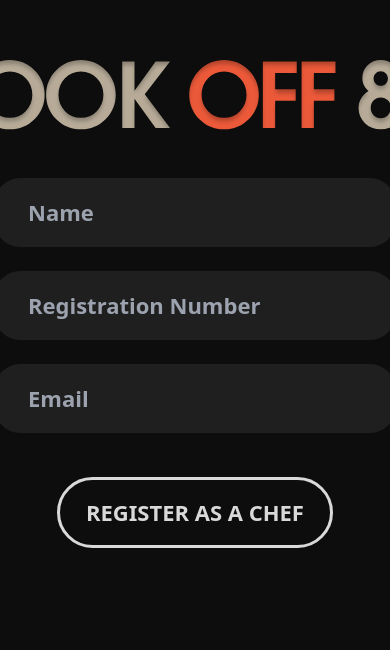
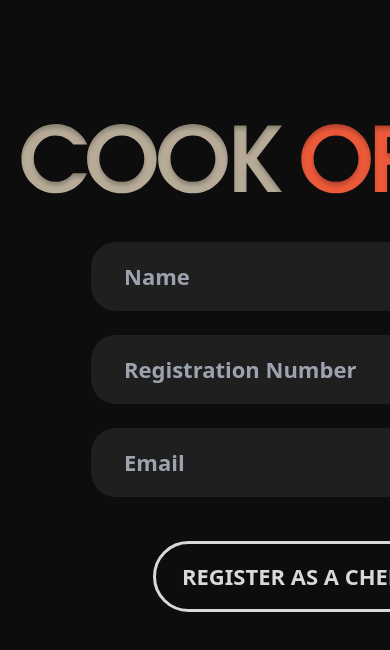
Before and after one commit to CodeChefVIT/cookoff23-portal, a Next.js app in the folder frontend/: page /register in a window 390 px wide. Shown: the part 118-768 px from the top of the page. Built offline with nearby package versions, Linux system fonts and the light colour scheme.

Commit message:
fix: Responsiveness

```diff
--- a/frontend/src/components/submissions.js
+++ b/frontend/src/components/submissions.js
@@ -14,7 +14,7 @@ function SubmitCode(props) {
   const subRes = [
     "No Runtime error",
     "Within time limit",
-    "ALl test cases have passed",
+    "All test cases have passed",
   ];
   useEffect(() => {
     setTestCaseClicked(0);
--- a/frontend/src/pages/register.js
+++ b/frontend/src/pages/register.js
@@ -104,13 +104,13 @@ function Register() {
               !error ? "mb-12" : ""
             }`}
           >
-            <Image src={cookoff} quality={100} alt="Cook-Off 8.0" />
+            <Image src={cookoff} quality={100} alt="Cook-Off 8.0" className="ml-28 mt-32 md:ml-0 sm:ml-12 md:mt-0"/>
           </div>
           {error && (
             <div className="text-[#D9D9D999] my-10 text-center">{error}</div>
           )}
           <form
-            className="w-[400px] self-center"
+            className="w-[400px] self-center ml-48 sm:ml-16 md:ml-0"
             onSubmit={formik.handleSubmit}
           >
             <div className="mb-6">
```
